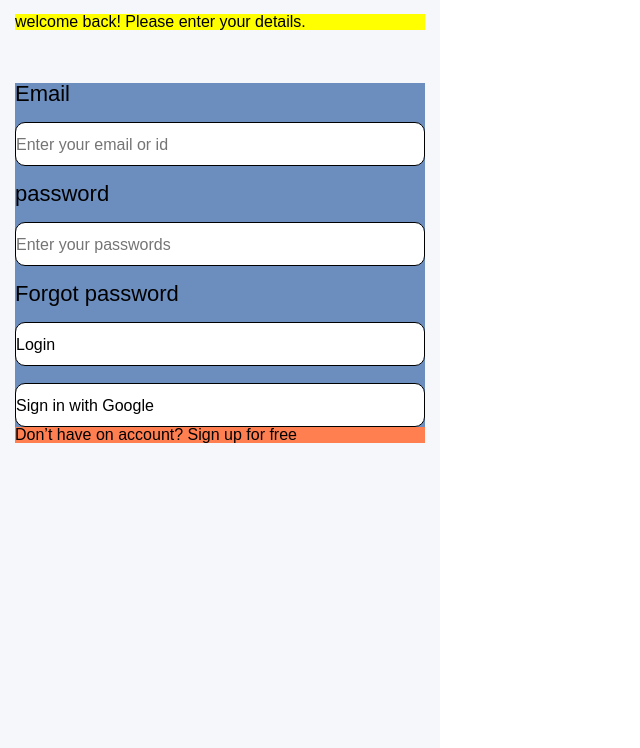
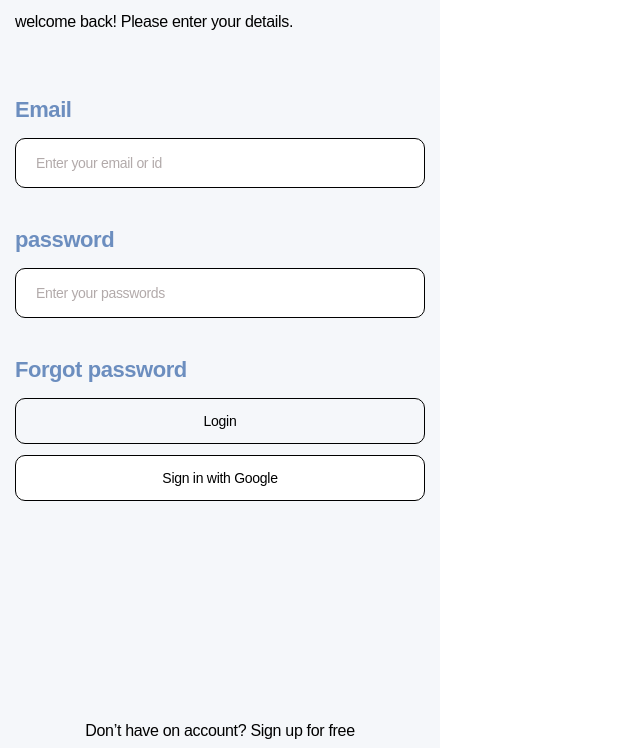
Before and after one commit to seoyoung6677/TIL, a plain HTML site: page html_level1/w3shools/main.html in a window 1280 px wide. Shown: the part 208-956 px from the top of the page, without its empty margins (0-640 px from the left). Drawn offline with Linux system fonts and the light colour scheme; a web font is replaced by a local one.

Commit message:
w3school 완성

```diff
--- a/html_level1/w3shools/main.html
+++ b/html_level1/w3shools/main.html
@@ -12,17 +12,18 @@
 </head>
 <body>
     <div id="wrap">
-        <h1>welcome back</h1>
+        <h1>Welcome back</h1>
         <p>welcome back! Please enter your details.</p>
         <form action="#" method="post" id="login_frm">
             <h2>Email</h2>
-            <p><input type="text" name="email" placeholder="Enter your email or id"></p>
+            <p class="user_in"><input type="text" name="email" placeholder= "Enter your email or id"></p>
             <h2>password</h2>
-            <p><input type="text" name="password" placeholder="Enter your passwords"></p>
+            <p class="user_in"><input type="text" name="password" placeholder= "Enter your passwords"></p>
             <h2>Forgot password</h2>
-            <p><button type="button" id="login_btn">Login</button></p>
-            <p><a href="#"class="login_Goggle">Sign in with Google</a></p>
+            <p class="user_btn"><button type="button" id="login_btn">Login</button></p>
+            <p><a href="#"class="login_Google">Sign in with Google</a></p>
         </form>
         <p>Don’t have on account?<a href="#"> Sign up for free</a></p>
+    </div>
 </body>
 </html>
--- a/html_level1/w3shools/styles/main.css
+++ b/html_level1/w3shools/styles/main.css
@@ -4,52 +4,82 @@
     height:956px;
     padding-left:15px ;
     padding-right:15px ;
+    letter-spacing: -0.02em;
 }
 #wrap h1 {
-    font-size:2.5rem ;
-    font-weight:700;
+    font-size:2.5rem ;/* 40px */
+    font-weight:700;/* bold */
     padding-top:150px ;
     margin-bottom: 32px;
     color:#6C8EBF;
 }
-#wrap > p {
-    margin-bottom: 53px;
-}/*  #wrap 모든 자식p */
+#wrap > p { }/*  #wrap 모든 자식p */
 #wrap h1+p {
-    background-color: yellow;
 }/* #wrap의 h1 옆에 */
 
 #wrap #login_frm {
-    background-color: #6C8EBF;
-    width:410px;
-
+    margin-top: 69px;
+    margin-bottom: 222px;
 }
 
 
 #wrap #login_frm h2 {
-    margin-top: 17px;
     font-size: 1.375rem;
-
+    color:#6C8EBF;
+    font-weight:700;
+    margin-bottom: 17px;
 }
 #wrap #login_frm p {
-    margin-top: 17px;
+}
+#wrap #login_frm p.user_in {
+    margin-bottom:41px
+}
+#wrap #login_frm p.user_btn {
+    margin-bottom:11px
+}
+
+#wrap #login_frm p input::placeholder {
+    font-weight: 300px;
+    font-size: 0.875rem;
+    color: #B2AAAA;
+} /* placeholder 속성선택자작성법 */
+
+#wrap #login_frm p input {
     width: 410px;
+    border-radius: 10px;
     background-color: #fff;
     border:1px solid #000;
-    border-radius: 10px;
-    height: 44px;
-    line-height:44px ;
-
-}
-#wrap #login_frm p input {
-
+    padding-left:20px ;
+    padding-right:20px ;
+    padding-top: 15px;
+    padding-bottom: 15px;
 
 }
 #wrap #login_frm p #login_btn {
+    width:410px;
+    padding-top:15px;
+    padding-bottom:15px;
+    padding-left:20px ;
+    padding-right:20px ;
+    border-radius:10px;
+    border:1px solid #000;
+    font-weight: 300;font-size: 0.875rem;
+}
+#wrap #login_frm p .login_Google {
+    width: 410px;
+    border-radius: 10px;
+    background-color: #fff;
+    border:1px solid #000;
+    display: block;
+    text-align: center;
+    font-weight: 300;font-size: 0.875rem;
+    padding-top:15px;
+    padding-bottom:15px;
+    padding-left:20px ;
+    padding-right:20px ;
 
 }
-#wrap #login_frm p .login_google {}
 #wrap #login_frm+p {
-    background-color: coral;
+    text-align: center;
 }/* #wrap의 login_frm옆에 p */
 #wrap #login_frm+p a {}
--- a/html_level1/w3shools/styles/reset.css
+++ b/html_level1/w3shools/styles/reset.css
@@ -5,8 +5,8 @@ header,footer,nav,aside,article,section,figure,figcaption,main,details,summary,
 form,fieldset,legend,input,button,select,option,textarea,
 em,strong,sub,sup,br,span,del,s,q,mark,code,img,a {
     margin:0; padding:0; box-sizing:border-box;
-    line-height:1; letter-spacing:0; word-spacing:0;
-    font-size:1em; font-weight:400; font-style:none;
+    line-height:1; letter-spacing:-0.02em; word-spacing:0;
+    font-size:1em; font-weight:400; font-style:normal;
     color:#000;
     font-family:'Pretendard',sans-serif;
 }
```
